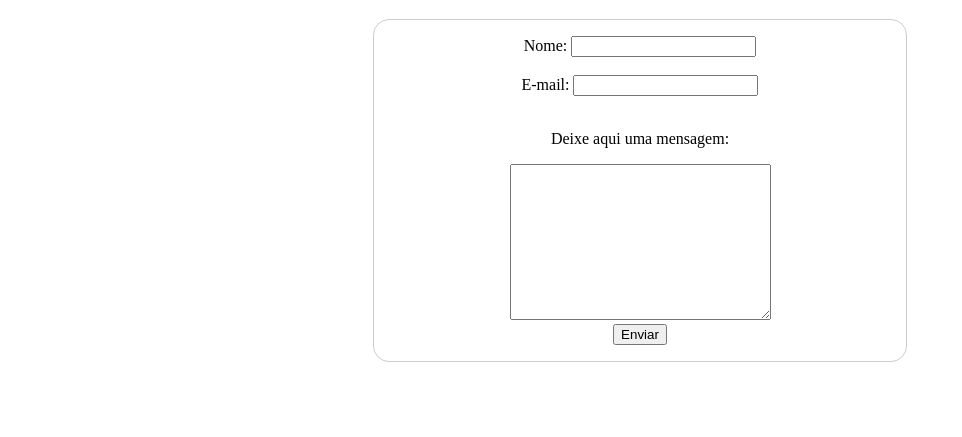
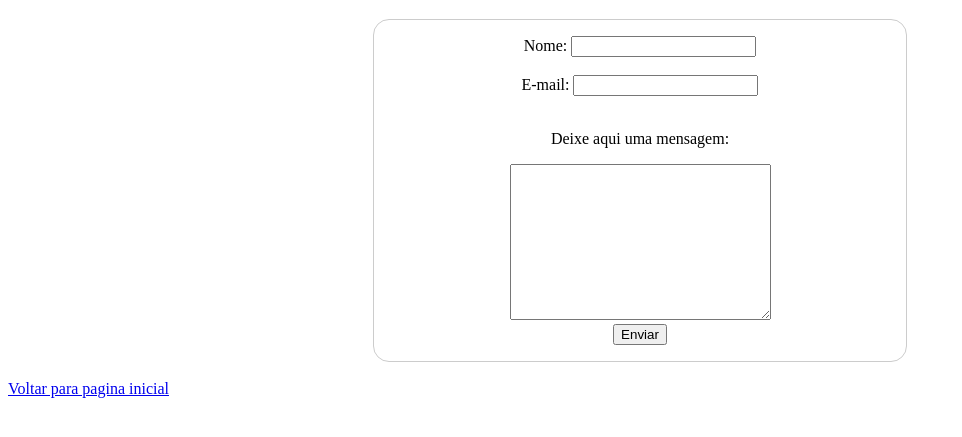
Before and after one commit to vilsons/PBW2N, a plain HTML site: page html/contato.html in a window 1280 px wide. Shown: the part 61-498 px from the top of the page, without its empty margins (0-962 px from the left). Drawn offline with Linux system fonts and the light colour scheme.

Commit message:
add voltar p/ index

```diff
--- a/html/contato.html
+++ b/html/contato.html
@@ -21,6 +21,7 @@
         <textarea name="mensagem" id="mensagem" cols="30" rows="10"></textarea><br>
         <input type="submit" value="Enviar">
     </form>
-
+    <br>
+    <a href="../index.html">Voltar para pagina inicial</a>
   </body>
 </html>
```
